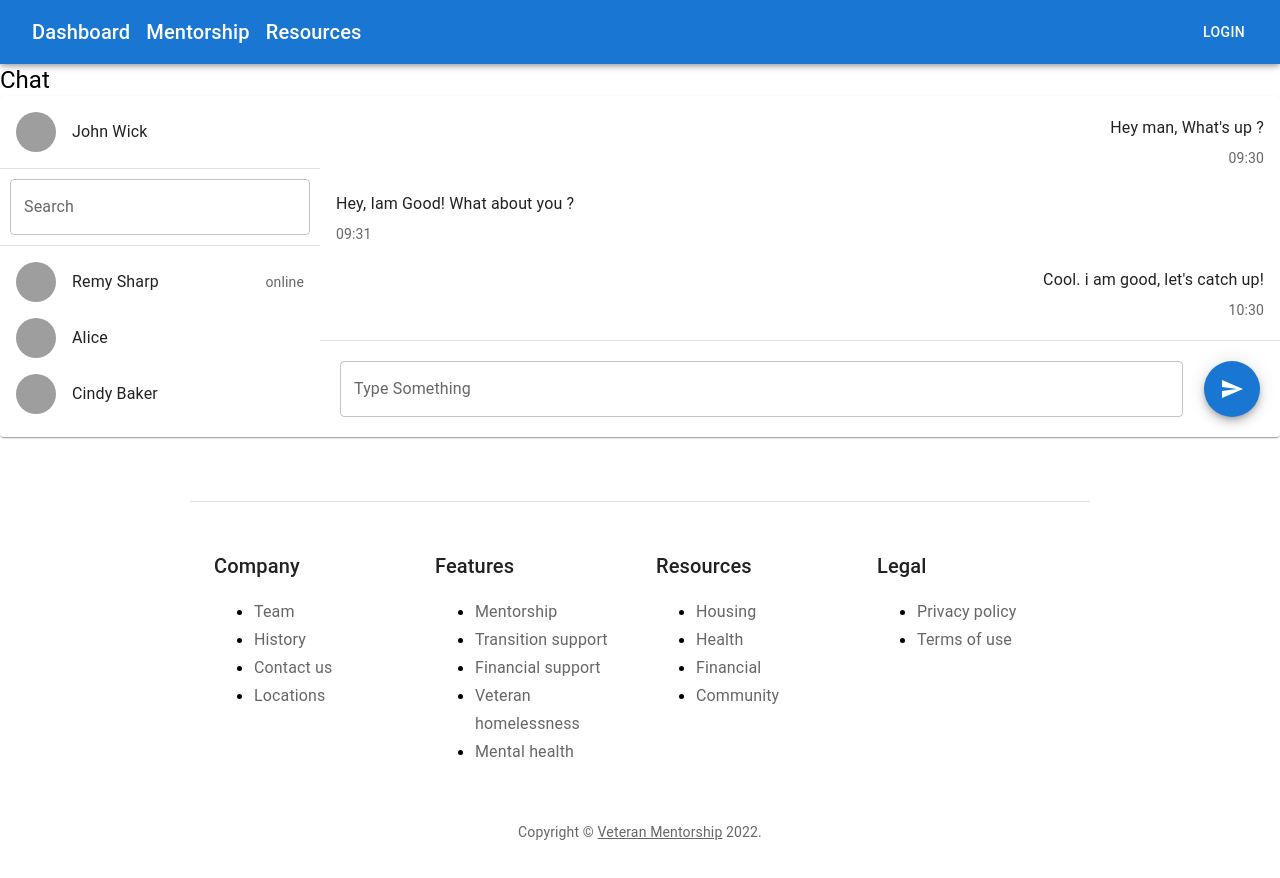
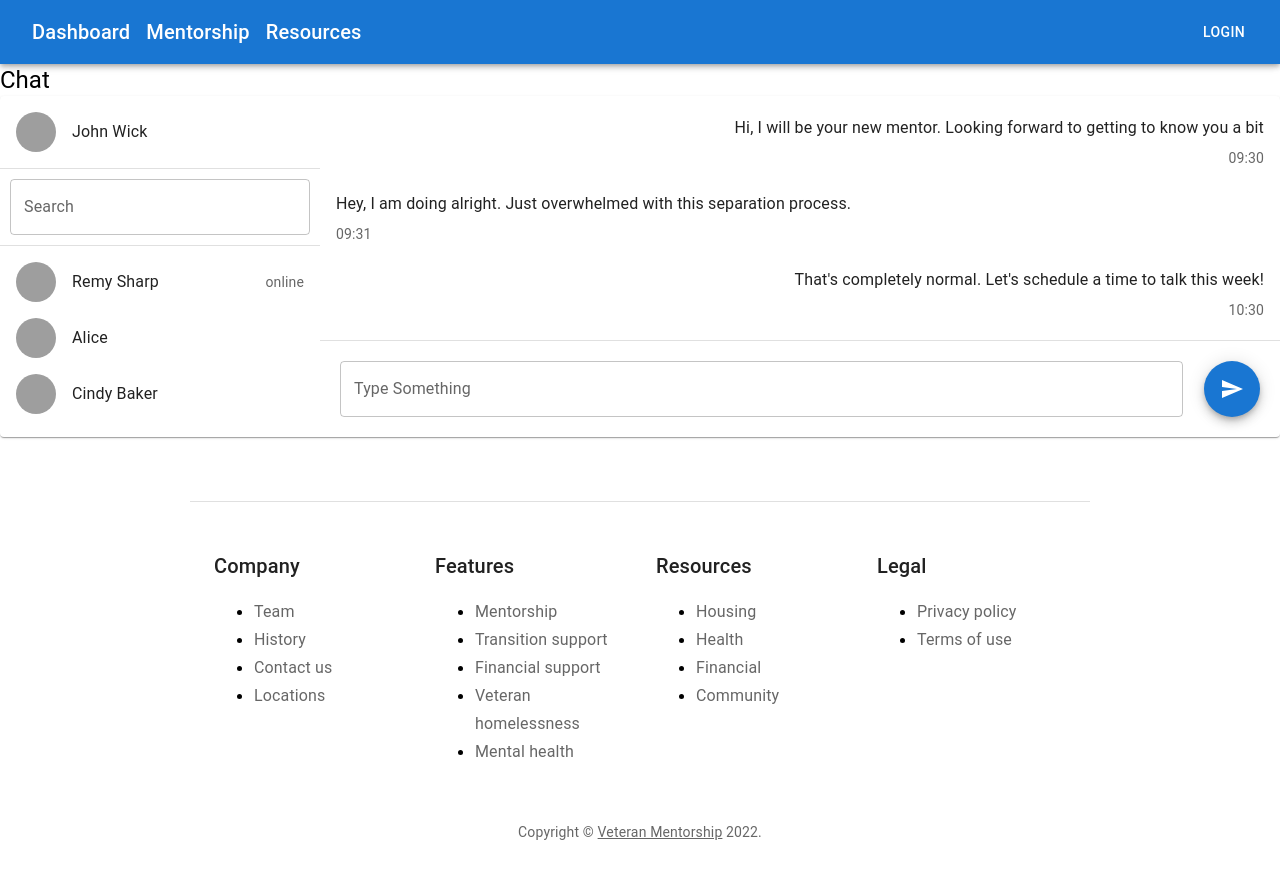
Before and after one commit to andrewaustin12/veteranMentorship, a React (Create React App) app in the folder client/: page /dashboard/chat in a window 1280 px wide. Shown: the top 878 px of the page. Built offline with nearby package versions, Linux system fonts and the light colour scheme; grey boxes are pictures that could not be loaded.

Commit message:
Removed unnecessary imports and updated chat messages

```diff
--- a/client/src/components/chat/ChatBox.jsx
+++ b/client/src/components/chat/ChatBox.jsx
@@ -103,7 +103,7 @@ const ChatBox = () => {
                 <Grid item xs={12}>
                   <ListItemText
                     align="right"
-                    primary="Hey man, What's up ?"
+                    primary="Hi, I will be your new mentor.  Looking forward to getting to know you a bit"
                   ></ListItemText>
                 </Grid>
                 <Grid item xs={12}>
@@ -116,7 +116,7 @@ const ChatBox = () => {
                 <Grid item xs={12}>
                   <ListItemText
                     align="left"
-                    primary="Hey, Iam Good! What about you ?"
+                    primary="Hey, I am doing alright. Just overwhelmed with this separation process."
                   ></ListItemText>
                 </Grid>
                 <Grid item xs={12}>
@@ -129,7 +129,7 @@ const ChatBox = () => {
                 <Grid item xs={12}>
                   <ListItemText
                     align="right"
-                    primary="Cool. i am good, let's catch up!"
+                    primary="That's completely normal.  Let's schedule a time to talk this week!"
                   ></ListItemText>
                 </Grid>
                 <Grid item xs={12}>
```
Also changed, not shown: client/src/components/Navbar.js (+29 -14 lines).
